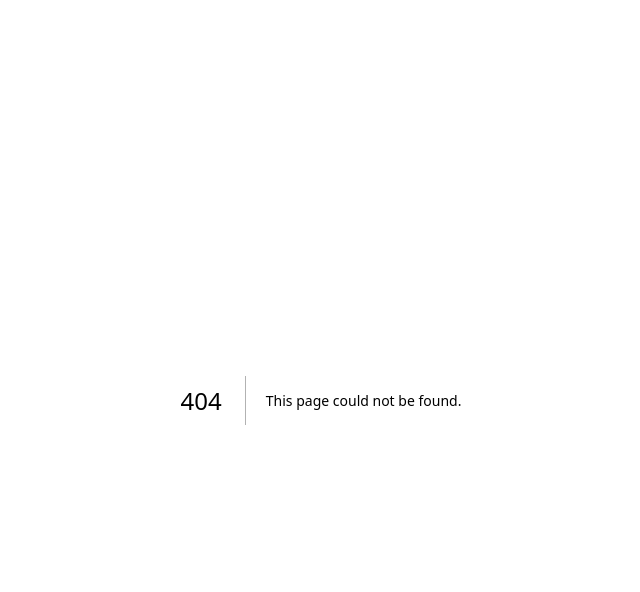
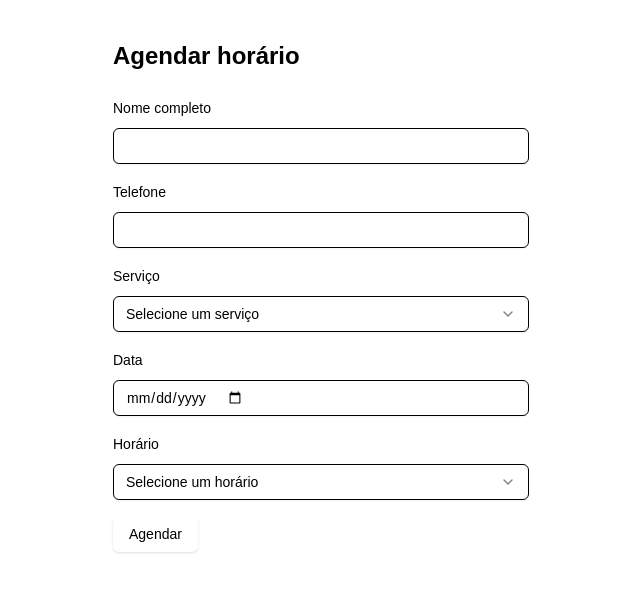
Before and after one commit to 1Kronovi1/agendamentos-project, a Next.js app: page /agendar in a window 1280 px wide. Before the commit this address had no page. Shown: the top 592 px of the page, without its empty margins (319-959 px from the left). Built offline with nearby package versions, Linux system fonts and the light colour scheme.

Commit message:
feat: add agendar page

```diff
--- /dev/null
+++ b/src/app/agendar/page.tsx
@@ -0,0 +1,26 @@
+import { AgendamentoForm } from '@/app/components/agendamento-form'
+
+type Props = {
+  searchParams: { sucesso?: string }
+}
+
+export default function AgendarPage({ searchParams }: Props) {
+  const sucesso = searchParams.sucesso === '1'
+
+  return (
+    <main className="mx-auto max-w-md px-4 py-10">
+      <h1 className="mb-6 text-2xl font-semibold">Agendar horário</h1>
+
+      {sucesso && (
+        <div
+          role="status"
+          className="mb-6 rounded-md border border-green-200 bg-green-50 p-3 text-sm text-green-800"
+        >
+          Agendamento criado com sucesso! Em breve confirmaremos seu horário.
+        </div>
+      )}
+
+      <AgendamentoForm />
+    </main>
+  )
+}
```
